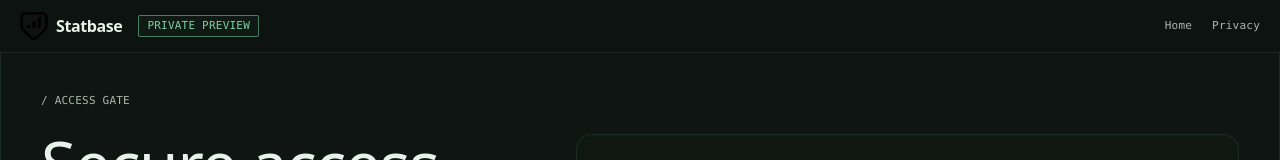
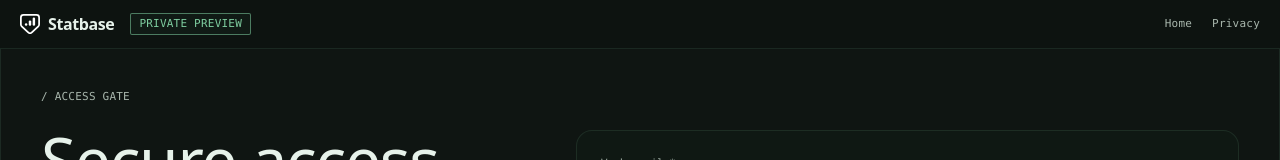
Before and after one commit to rapcorestar/statbase-landing-v2, a Next.js app: page /gate in a window 1280 px wide. Shown: the top 160 px of the page. Built offline with nearby package versions, Linux system fonts and the light colour scheme; a web font is replaced by a local one.

Commit message:
fix: various small fixes incl. header

```diff
--- a/app/gate/page.tsx
+++ b/app/gate/page.tsx
@@ -71,7 +71,11 @@ export default function GatePage() {
         <div className="mx-auto flex max-w-7xl items-center justify-between px-5 py-3">
           <div className="flex items-center gap-2">
             {/* eslint-disable-next-line @next/next/no-img-element */}
-            <img src="/logo.svg" alt="Statbase" className="h-7 w-7" />
+            <img
+              src="/logo.svg"
+              alt="Statbase"
+              className="h-5 w-5 object-contain brightness-0 invert" // 👈 makes it white
+            />
             <span className="font-semibold tracking-tight">Statbase</span>
             <span className="ml-2 rounded-sm border border-[var(--hud-line)] bg-[var(--panel-2)] px-2 py-[2px] mono text-[11px] text-[var(--hud-bright)]">
               PRIVATE PREVIEW
--- a/app/layout.tsx
+++ b/app/layout.tsx
@@ -22,7 +22,7 @@ export const metadata: Metadata = {
   },
   description:
     "Statbase is the most comprehensive European pre-analyzed insights database — powering verified stats, Player Value Index (PVI), Team Power Metric (TPM), and AI Scout Insights for Serie A, DBL, and beyond.",
-  manifest: "/manifest.json", // ✅ add this line
+  manifest: "/manifest.json",
     openGraph: {
     type: "website",
     url: "https://www.statbase.eu",
--- a/app/page.tsx
+++ b/app/page.tsx
@@ -256,7 +256,7 @@ export default function Page() {
                   <span className="text-sm font-semibold">Statbase</span>
                 </div>
                 <div className="mono text-[12px] text-[var(--muted)]">
-                  © {new Date().getFullYear()} Statbase / Division of BUSEEDO SAS
+                  © {new Date().getFullYear()} Statbase / BUSEEDO SAS
                 </div>
               </div>
             </footer>
--- a/components/SiteHeader.tsx
+++ b/components/SiteHeader.tsx
@@ -52,6 +52,11 @@ export function SiteHeader() {
       <div className="relative z-10 flex items-center justify-between px-5 py-3">
         {/* Brand / status */}
         <div className="flex items-center gap-2">
+          <Link
+            href="/"
+            className="flex items-center gap-2 rounded-[4px] outline-none focus-visible:ring-2 focus-visible:ring-[var(--hud-bright)]/40"
+            aria-label="Go to Statbase home"
+          >
             <span className="relative block h-5 w-5">
               <Image
                 src="/logo.svg"
@@ -61,6 +66,8 @@ export function SiteHeader() {
               />
             </span>
             <span className="font-semibold tracking-tight">Statbase</span>
+          </Link>
+
           <span className="ml-2 rounded-sm border border-[var(--hud-line)] bg-[var(--panel-2)] px-2 py-0.5 mono text-[11px] text-[var(--hud-bright)]">
             BETA IS LIVE
           </span>
```
Lines whose indentation alone changed are shown as unchanged.
